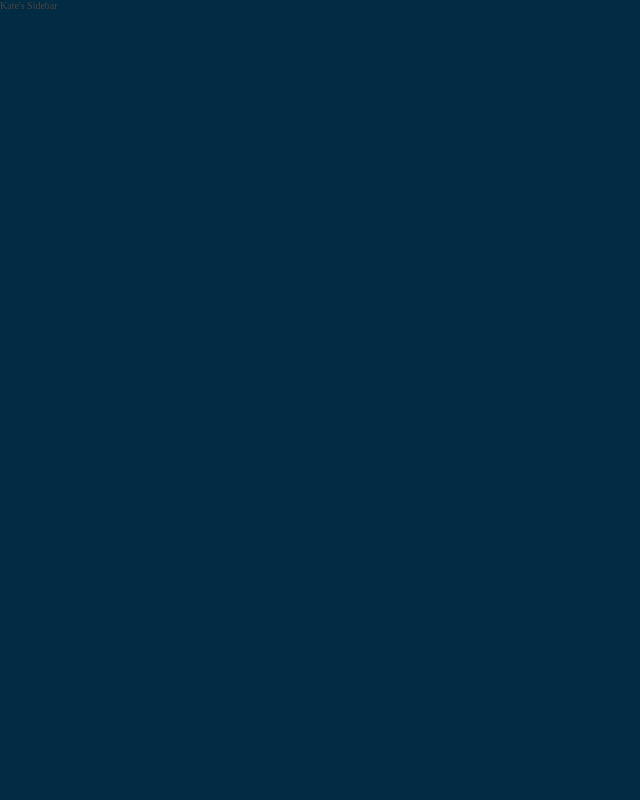
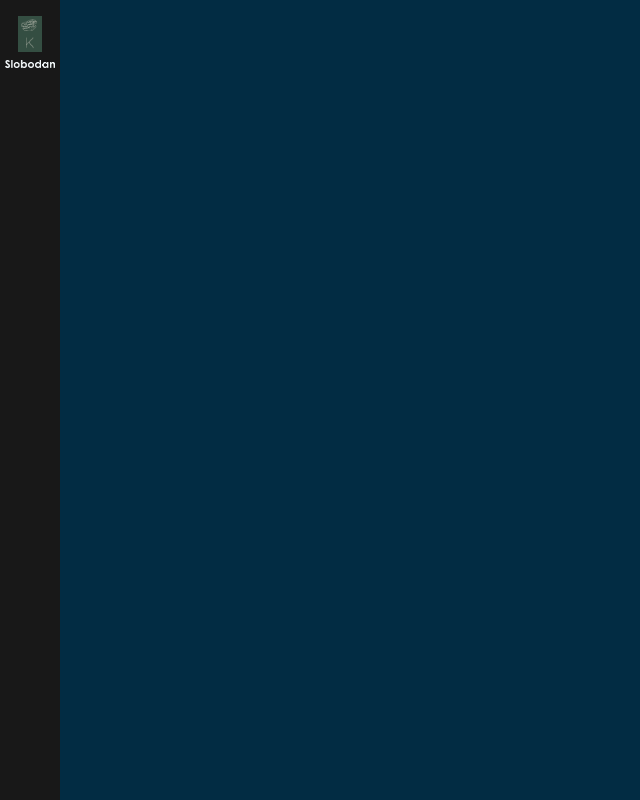
Before and after one commit to katepatch/React-Portfolio, a React (Create React App) app: page / in a window 1280 px wide. Shown: the whole page, without its empty margins (0-640 px from the left). Built offline with nearby package versions, Linux system fonts and the light colour scheme.

Commit message:
added logo pics i made

```diff
--- a/src/components/sidebar/index.js
+++ b/src/components/sidebar/index.js
@@ -1,5 +1,16 @@
 import './index.scss'
+import { Link } from 'react-router-dom'
+import LogoS from '../../assets/images/katelogo1.png'
+import LogoSubtitle from '../../assets/images/logo_sub.png'
 
-const Sidebar = () => (<>Kate's Sidebar</>)
+const Sidebar = () => (
+    <div className='nav-bar'>
+        <Link className='logo' to='/'>
+            <img src={LogoS} alt="logo"/>
+            <img className="sub-logo" src={LogoSubtitle} alt="logosub"/>
+        </Link>
+
+    </div>
+)
 
 export default Sidebar
--- a/src/components/sidebar/index.scss
+++ b/src/components/sidebar/index.scss
@@ -0,0 +1,25 @@
+.nav-bar {
+    background: #181818;
+    width: 60px;
+    height: 100%;
+    position: absolute;
+    top: 0;
+    z-index: 3;
+    min-height: 500px;
+}
+
+.logo {
+    display: block;
+    padding: 8px 0;
+
+    img {
+        display: block;
+        margin: 8px auto;
+        width: 24px;
+        height: auto;
+
+        &.sub-logo {
+            width: 50px;
+        }
+    }
+}
```
Also changed, not shown: src/assets/images/Kate-1.png (added), src/assets/images/katelogo1.png (added).
